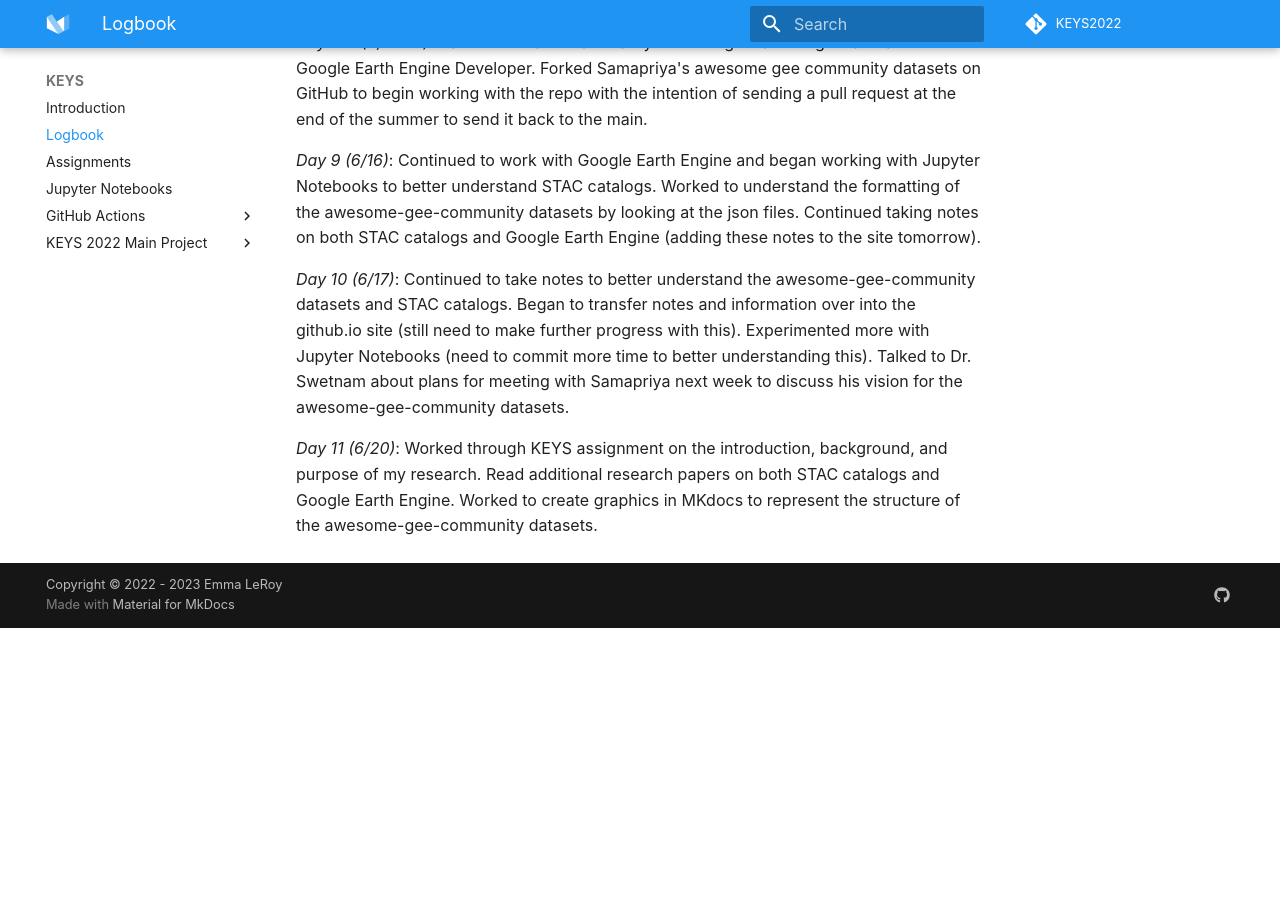
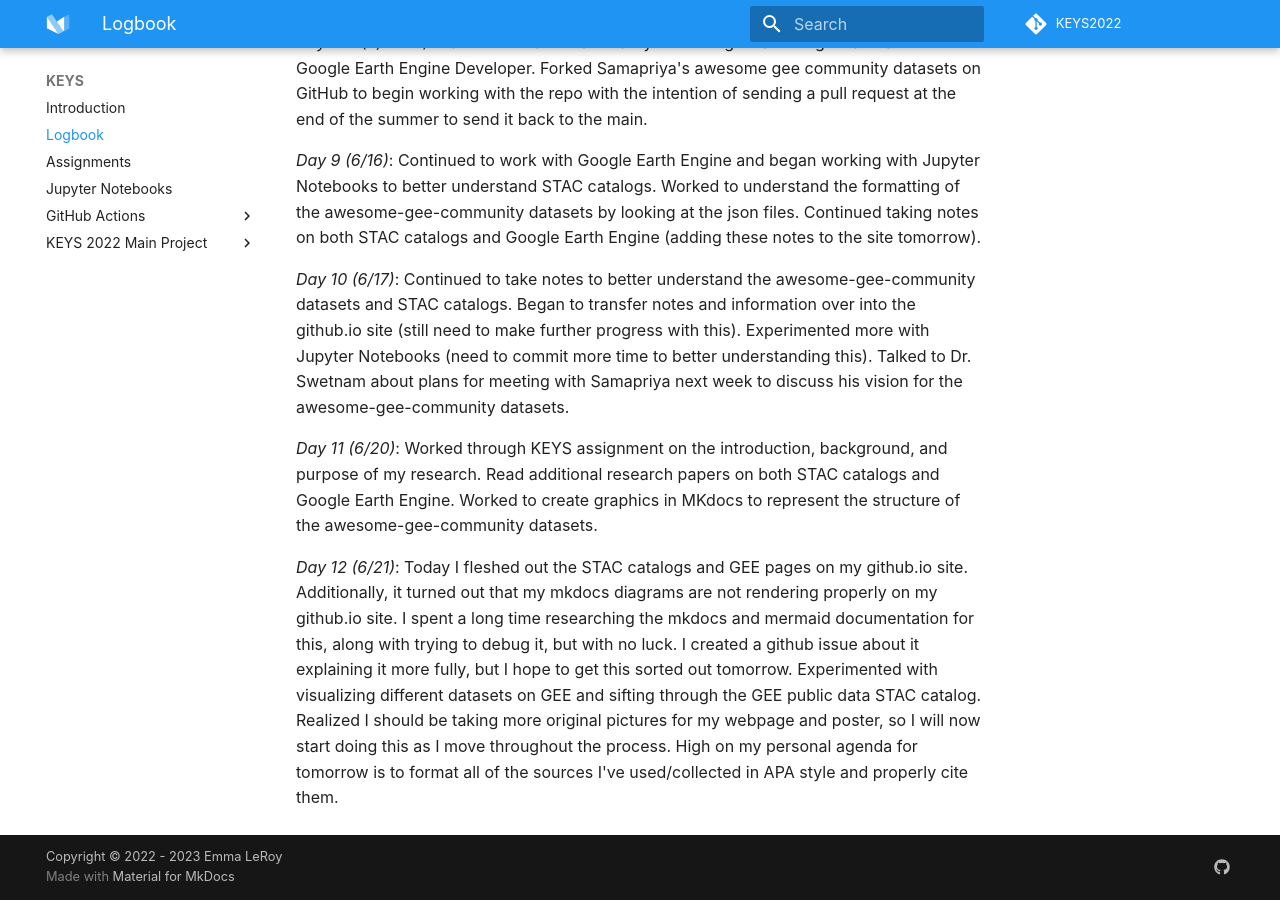
Before and after one commit to tyson-swetnam/mkdocs-material-template, an MkDocs documentation site: the page built from docs/logbook.md, in a window 1280 px wide and 900 px high, scrolled down 783 px. Built offline with MkDocs 1.6.1 and Material for MkDocs 9.7.7, drawn with Linux system fonts in a browser that asks for light colours; some web fonts are replaced; comment, search, counter and statistics services are not loaded; before the commit the page ends 1411 px from its top, so only the background shows below that.

Commit message:
Update logbook.md

```diff
--- a/docs/logbook.md
+++ b/docs/logbook.md
@@ -20,3 +20,5 @@
 *Day 10 (6/17)*: Continued to take notes to better understand the awesome-gee-community datasets and STAC catalogs. Began to transfer notes and information over into the github.io site (still need to make further progress with this). Experimented more with Jupyter Notebooks (need to commit more time to better understanding this). Talked to Dr. Swetnam about plans for meeting with Samapriya next week to discuss his vision for the awesome-gee-community datasets.
 
 *Day 11 (6/20)*: Worked through KEYS assignment on the introduction, background, and purpose of my research. Read additional research papers on both STAC catalogs and Google Earth Engine. Worked to create graphics in MKdocs to represent the structure of the awesome-gee-community datasets.
+
+*Day 12 (6/21)*: Today I fleshed out the STAC catalogs and GEE pages on my github.io site. Additionally, it turned out that my mkdocs diagrams are not rendering properly on my github.io site. I spent a long time researching the mkdocs and mermaid documentation for this, along with trying to debug it, but with no luck. I created a github issue about it explaining it more fully, but I hope to get this sorted out tomorrow. Experimented with visualizing different datasets on GEE and sifting through the GEE public data STAC catalog. Realized I should be taking more original pictures for my webpage and poster, so I will now start doing this as I move throughout the process. High on my personal agenda for tomorrow is to format all of the sources I've used/collected in APA style and properly cite them.
```
